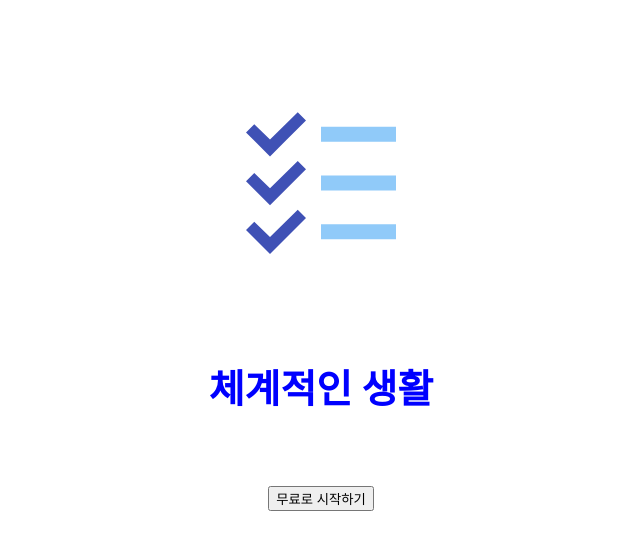
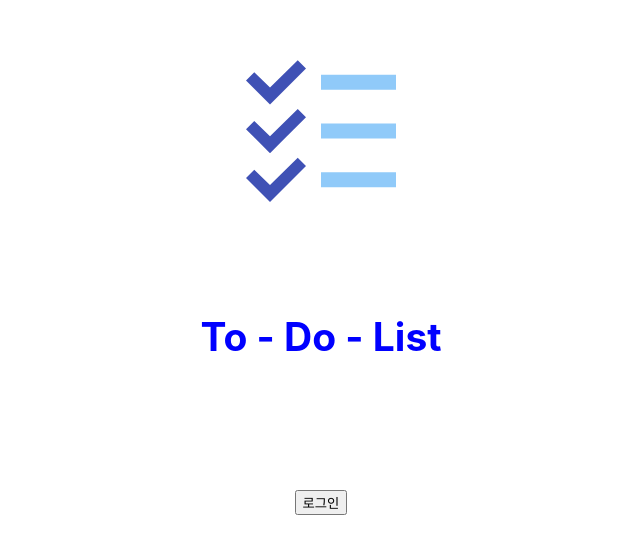
Before and after one commit to rkgh17/ToDoList_Project, a React (Create React App) app in the folder todolist/front/: page / in a window 1280 px wide. Shown: the part 114-668 px from the top of the page, without its empty margins (319-959 px from the left). Built offline with nearby package versions, Linux system fonts and the light colour scheme.

Commit message:
Front : Login Route

```diff
--- a/todolist/front/src/App.js
+++ b/todolist/front/src/App.js
@@ -4,8 +4,12 @@ import { useEffect, useState } from "react";
 
 import { createBrowserRouter, RouterProvider } from "react-router-dom"; //6.6.2
 import Main from "./routes/Main";
+import Login from "./routes/Login";
 
-const router = createBrowserRouter([{ path: "/", element: <Main /> }]);
+const router = createBrowserRouter([
+  { path: "/", element: <Main /> },
+  { path: "/Login", element: <Login /> },
+]);
 
 function App() {
   return <RouterProvider router={router} />;
--- /dev/null
+++ b/todolist/front/src/routes/Login.js
@@ -0,0 +1,5 @@
+function Login() {
+  return <div className="Main">로그인페이지</div>;
+}
+
+export default Login;
--- a/todolist/front/src/routes/Main.js
+++ b/todolist/front/src/routes/Main.js
@@ -1,6 +1,6 @@
 import React from "react";
 import { useEffect, useState } from "react";
-
+import { Link } from "react-router-dom";
 import "./Routes.css";
 import { FcTodoList } from "react-icons/fc";
 
@@ -10,9 +10,11 @@ function Main() {
       <header className="Header">
         <h2 style={{ color: "blue" }}>
           <FcTodoList size="180" /> <br />
-          체계적인 생활
+          To - Do - List
         </h2>
-        <button className="">무료로 시작하기</button>
+        <Link to="/Login">
+          <button className="">로그인</button>
+        </Link>
       </header>
     </div>
   );
--- a/todolist/front/src/routes/Routes.css
+++ b/todolist/front/src/routes/Routes.css
@@ -9,5 +9,5 @@
   align-items: center;
   justify-content: center;
   font-size: calc(10px + 2vmin);
-  line-height: 500%;
+  line-height: 500%; /*줄간격*/
 }
```
